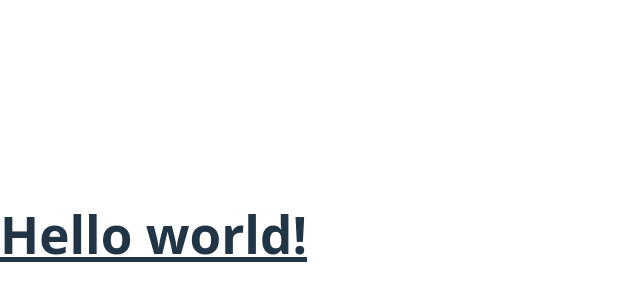
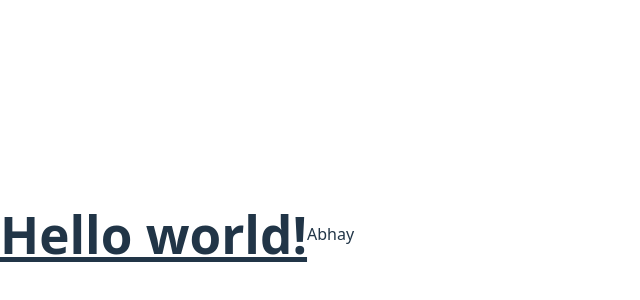
Before and after one commit to Abhay-wdev/RajeshSEOWebsite, a plain HTML site: page index.html in a window 1280 px wide. Shown: the part 166-466 px from the top of the page, 0-640 px from the left. Drawn offline with Linux system fonts and the light colour scheme.

Commit message:
Add 'Abhay' to the HTML body
Added the text 'Abhay' to the body of the HTML document.

```diff
--- a/index.html
+++ b/index.html
@@ -10,5 +10,6 @@
   </head>
   <body>
     <div id="root"></div>
+    Abhay
   </body>
 </html>
```
